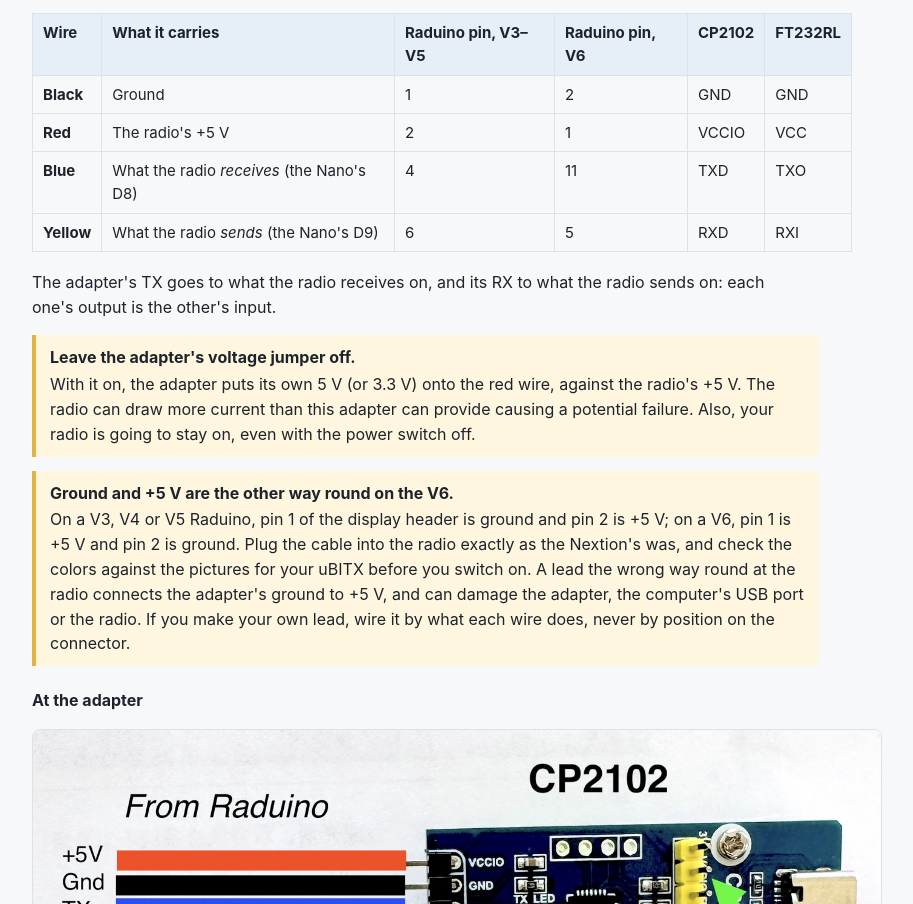
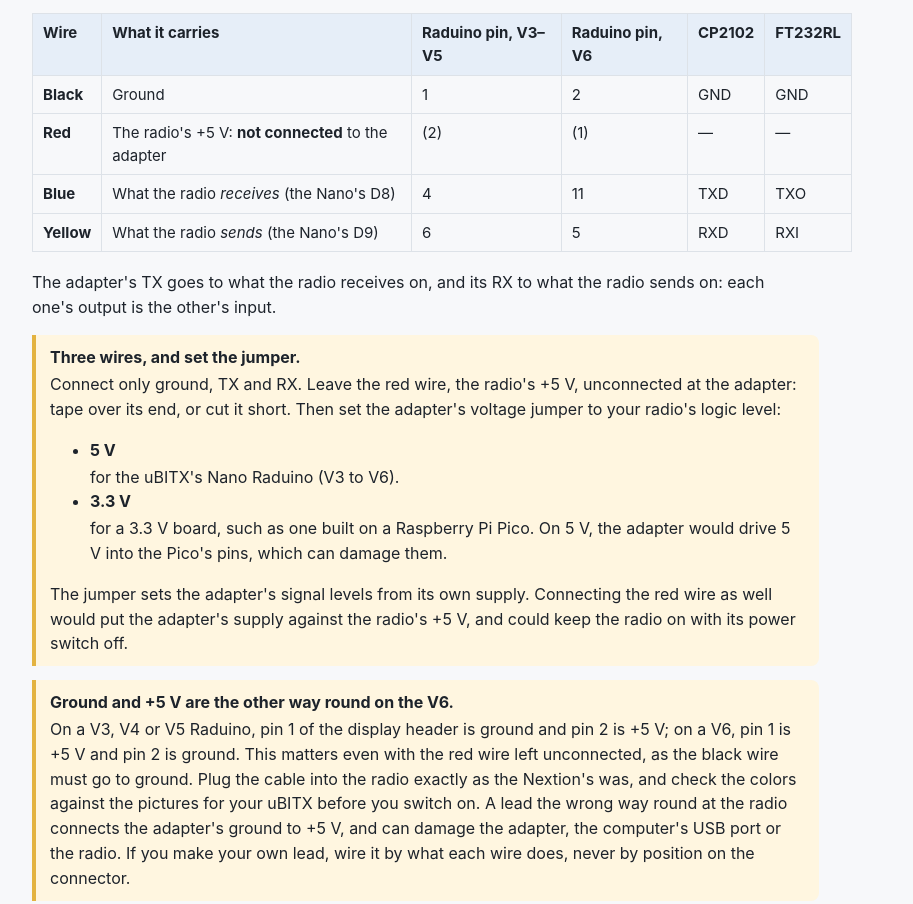
Before and after one commit to AJ6CU/ubitx_cec_desktop_nextgen, a plain HTML site: page src/help/index.html in a window 1280 px wide. Shown: the part 7384-8288 px from the top of the page, without its empty margins (308-1221 px from the left). Drawn offline with Linux system fonts and the light colour scheme.

Commit message:
Help: the USB-to-TTL adapter on three wires, with its jumper set
The help said to feed the adapter the radio's +5 V on the red wire with
the jumper off, so that its signal levels follow the radio. That relies
on the board wiring its VCC pin to the chip's I/O supply, which the
common red FT232RL board does but not every FT232RL board need.

Now: three wires (ground, TX, RX), the red wire left unconnected, and
the jumper set to the radio's logic level -- 5 V for a Nano Raduino, 3.3 V
for a 3.3 V board such as a Pico's (5 V would damage its pins). The
adapter then sets its levels from its own supply, on any board, and
there is no second supply against the radio's. Mark tested it with both
his adapters.

The wiring table, the V6 note, and the three captions follow. SHOTLIST
marks the adapter photo and the two wiring diagrams to redo: they show
the red wire connected and the jumper off.

Co-Authored-By: Claude Opus 5.5 <noreply@anthropic.com>
Claude-Session: https://claude.ai/code/session_0123huCKYjMfy7MoAAYV7SKk

```diff
--- a/src/help/index.html
+++ b/src/help/index.html
@@ -318,22 +318,28 @@ avrdude -c arduino -p m328p -P /dev/ttyUSB0 -b 115200 -D -U flash:w:KD8CEC_1.20_
 <table>
   <tr><th>Wire</th><th>What it carries</th><th>Raduino pin, V3–V5</th><th>Raduino pin, V6</th><th>CP2102</th><th>FT232RL</th></tr>
   <tr><td><b>Black</b></td><td>Ground</td><td>1</td><td>2</td><td>GND</td><td>GND</td></tr>
-  <tr><td><b>Red</b></td><td>The radio's +5 V</td><td>2</td><td>1</td><td>VCCIO</td><td>VCC</td></tr>
+  <tr><td><b>Red</b></td><td>The radio's +5 V: <b>not connected</b> to the adapter</td><td>(2)</td><td>(1)</td><td>—</td><td>—</td></tr>
   <tr><td><b>Blue</b></td><td>What the radio <em>receives</em> (the Nano's D8)</td><td>4</td><td>11</td><td>TXD</td><td>TXO</td></tr>
   <tr><td><b>Yellow</b></td><td>What the radio <em>sends</em> (the Nano's D9)</td><td>6</td><td>5</td><td>RXD</td><td>RXI</td></tr>
 </table>
 
 <p>The adapter's TX goes to what the radio receives on, and its RX to what the radio sends on: each one's output is the other's input.</p>
 
-<div class="todo"><b>Leave the adapter's voltage jumper off.</b> With it on, the adapter puts its own 5 V (or 3.3 V) onto the red wire, against the radio's +5 V. The radio can draw more current than this adapter can provide causing a potential failure. Also, your radio is going to stay on, even with the power switch off.</div>
+<!-- FIX (2026-11-22): three wires and the jumper, not the radio's +5 V -- works on every adapter, whatever its board (Mark, tested on both his adapters) -->
+<div class="todo"><b>Three wires, and set the jumper.</b> Connect only ground, TX and RX. Leave the red wire, the radio's +5 V, unconnected at the adapter: tape over its end, or cut it short. Then set the adapter's voltage jumper to your radio's logic level:
+<ul>
+  <li><b>5 V</b> for the uBITX's Nano Raduino (V3 to V6).</li>
+  <li><b>3.3 V</b> for a 3.3 V board, such as one built on a Raspberry Pi Pico. On 5 V, the adapter would drive 5 V into the Pico's pins, which can damage them.</li>
+</ul>
+The jumper sets the adapter's signal levels from its own supply. Connecting the red wire as well would put the adapter's supply against the radio's +5 V, and could keep the radio on with its power switch off.</div>
 
-<div class="todo"><b>Ground and +5 V are the other way round on the V6.</b> On a V3, V4 or V5 Raduino, pin 1 of the display header is ground and pin 2 is +5 V; on a V6, pin 1 is +5 V and pin 2 is ground. Plug the cable into the radio exactly as the Nextion's was, and check the colors against the pictures for your uBITX before you switch on. A lead the wrong way round at the radio connects the adapter's ground to +5 V, and can damage the adapter, the computer's USB port or the radio. If you make your own lead, wire it by what each wire does, never by position on the connector.</div>
+<div class="todo"><b>Ground and +5 V are the other way round on the V6.</b> On a V3, V4 or V5 Raduino, pin 1 of the display header is ground and pin 2 is +5 V; on a V6, pin 1 is +5 V and pin 2 is ground. This matters even with the red wire left unconnected, as the black wire must go to ground. Plug the cable into the radio exactly as the Nextion's was, and check the colors against the pictures for your uBITX before you switch on. A lead the wrong way round at the radio connects the adapter's ground to +5 V, and can damage the adapter, the computer's USB port or the radio. If you make your own lead, wire it by what each wire does, never by position on the connector.</div>
 
 <h4>At the adapter</h4>
 <figure class="missing">
   <img src="images/usb-ttl-adapter.jpg" alt="The CP2102 and FT232RL adapters, with the wire color for each pin and the voltage jumper" onerror="this.parentNode.classList.add('missing')" onload="this.parentNode.classList.remove('missing')">
   <div class="ph">Photo to come: the USB-to-TTL adapter, with its pins labeled.</div>
-  <figcaption>Two common adapters, a CP2102 and an FT232RL, with the wire from the Raduino on each pin. The arrows point to the voltage jumper: leave it off.</figcaption>
+  <figcaption>Two common adapters, a CP2102 and an FT232RL, with the wire from the Raduino on each pin. The arrows point to the voltage jumper: set it to 5 V for a Nano Raduino, and leave the red wire unconnected.</figcaption>
 </figure>
 
 <h4>At the radio</h4>
@@ -352,12 +358,12 @@ avrdude -c arduino -p m328p -P /dev/ttyUSB0 -b 115200 -D -U flash:w:KD8CEC_1.20_
 <figure class="missing">
   <img src="images/usb-ttl-wiring-v3_4_5_Raduino.jpg" alt="Wiring diagram: a CP2102 or FT232RL adapter to the display header of a uBITX V3, V4 or V5 Raduino" onerror="this.parentNode.classList.add('missing')" onload="this.parentNode.classList.remove('missing')">
   <div class="ph">Diagram to come: the wiring for a V3, V4 or V5.</div>
-  <figcaption>uBITX V3, V4 and V5: the display header's pins 1 (ground), 2 (+5 V), 4 (D8) and 6 (D9) to a CP2102 or an FT232RL. Use one adapter, not both.</figcaption>
+  <figcaption>uBITX V3, V4 and V5: the display header's pins 1 (ground), 4 (D8) and 6 (D9) to a CP2102 or an FT232RL; pin 2 (+5 V) is left unconnected. Use one adapter, not both.</figcaption>
 </figure>
 <figure class="missing">
   <img src="images/usb_ttl_wiring_v6_Raduino.jpg" alt="Wiring diagram: a CP2102 or FT232RL adapter to the display header of a uBITX V6 Raduino" onerror="this.parentNode.classList.add('missing')" onload="this.parentNode.classList.remove('missing')">
   <div class="ph">Diagram to come: the wiring for a V6.</div>
-  <figcaption>uBITX V6: the display header's pins 1 (+5 V), 2 (ground), 5 (D9) and 11 (D8) to a CP2102 or an FT232RL. Use one adapter, not both.</figcaption>
+  <figcaption>uBITX V6: the display header's pins 2 (ground), 5 (D9) and 11 (D8) to a CP2102 or an FT232RL; pin 1 (+5 V) is left unconnected. Use one adapter, not both.</figcaption>
 </figure>
 
 <!-- <div class="note"><b>A second adapter for watching the line?</b> A monitoring adapter on the same wires, with its TX connected, can make the radio send the same reports over and over, without end. Connect only its GND and RX. See <a href="#trouble">When things go wrong</a>.</div>
```
Also changed, not shown: 1 other file.
